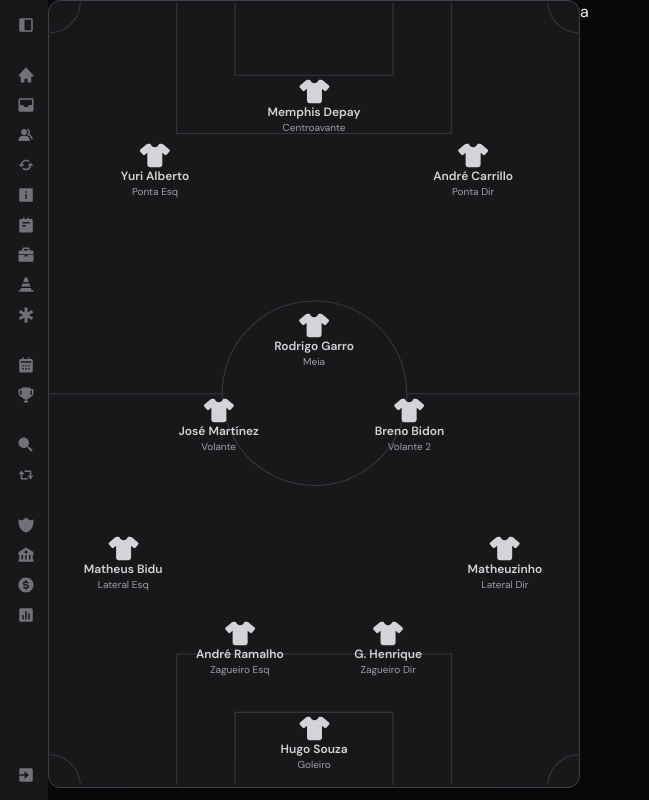
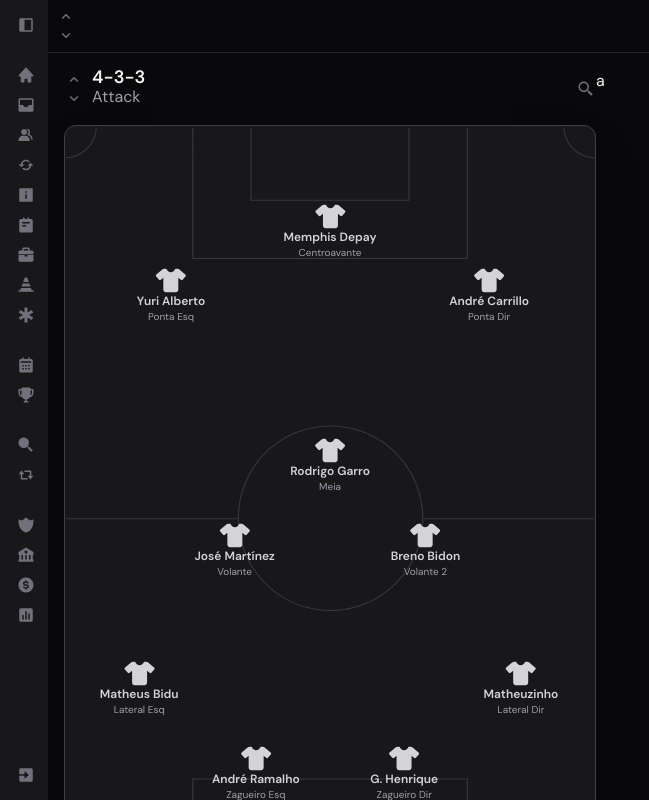
Before and after one commit to MographlloCode/fc-coding, a Next.js app: page / in a window 1280 px wide. Shown: the whole page, without its empty margins (0-649 px from the left). Built offline with nearby package versions, Linux system fonts and the light colour scheme.

Commit message:
current inital page look

```diff
--- a/app/page.tsx
+++ b/app/page.tsx
@@ -1,18 +1,39 @@
+'use client'
+
+import { SwitchButtons } from "@/components/common/SwitchButtons";
 import { FootballField } from "@/components/features/FootballField/FootballField";
 import { TACTICAL_SCHEMES } from "@/components/features/TaticsShowcase/constants/taticsData";
 import { TaticMetrics } from "@/components/features/TaticsShowcase/TaticMetrics";
+import { TaticsSwitcher } from "@/components/features/TaticsShowcase/TaticsSwitcher";
+import { BackdropBlur } from "@/components/layout/BackdropBlur";
 import { Sidebar } from "@components";
 
 export default function Home() {
-    const activeSchemeMetrics = TACTICAL_SCHEMES[0]["metrics"]
+  const activeSchemeMetrics = TACTICAL_SCHEMES[0]["metrics"]
+
+  function onSwitchTeamUpClick() {
+    console.log("Clicou pra Cima")
+  }
+
+  function onSwitchTeamDownClick() {
+    console.log("Clicou pra Baixo")
+  }
 
   return (<>
     <Sidebar/>
     <main className="flex flex-col flex-1 transition-all duration-400 ps-10 md:ps-12">
-      {/* <LevelHolder level={10} percentage={70} size={32}/> */}
-      <header></header>
-      <main className="flex flex-1 transition-all duration-400">
-        <section className="flex flex-col gap-4">
+      <header className="flex flex-col w-full">
+        <section className="flex justify-between items-center py-2 ps-2">
+          <div className="flex items-center gap-1">
+            <SwitchButtons onUpClick={onSwitchTeamUpClick} onDownClick={onSwitchTeamDownClick} />
+
+          </div>
+        </section>
+        <section className="border-b border-zinc-800"></section>
+      </header>
+      <main className="flex flex-1 transition-all duration-400 p-4">
+        <section className="flex flex-col gap-4 justify-center">
+          <TaticsSwitcher taticName="Attack" taticTitle="4-3-3" />
           <FootballField/>
           <TaticMetrics metrics={activeSchemeMetrics} />
         </section>
```
